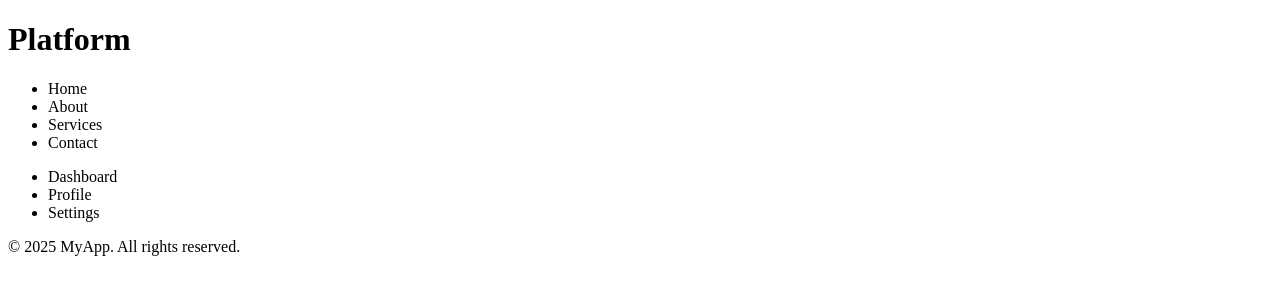
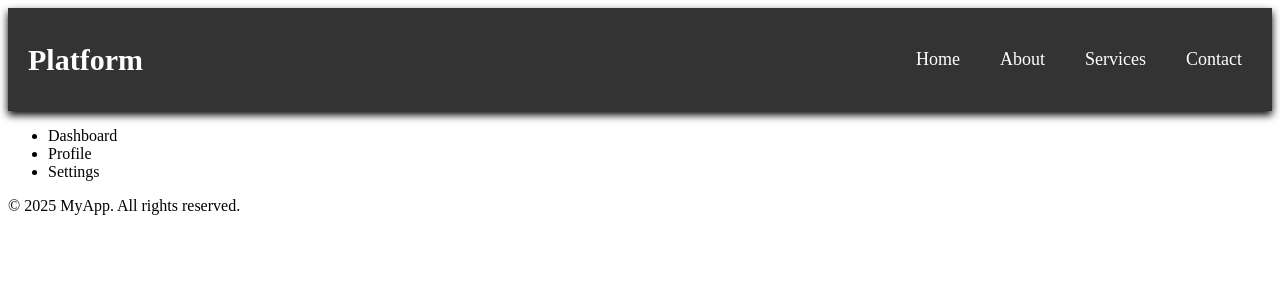
Before and after one commit to sriharsh1104/vite-scss, a React (Vite) app in the folder project_setup/: page /app in a window 1280 px wide. Shown: the top 300 px of the page. Built offline with nearby package versions, Linux system fonts and the light colour scheme.

Commit message:
feature: css for Header is added

```diff
--- a/project_setup/src/Components/Header/Header.scss
+++ b/project_setup/src/Components/Header/Header.scss
@@ -0,0 +1,38 @@
+.header {
+  display: flex;
+  justify-content: space-between;
+  align-items: center;
+  padding: 20px;
+  background-color: #333;
+  color: white;
+  box-shadow: 0 4px 8px rgba(0, 0, 0, 1);
+
+  .logo {
+    cursor: pointer;
+    h1 {
+      margin: 0;
+      font-size: 30px;
+      color: white;
+    }
+  }
+  .nav {
+    ul {
+      list-style: none;
+      display: flex;
+      gap: 20px;
+      li {
+        .nav-link {
+          color: white;
+          font-size: 18px;
+          padding: 5px 10px;
+          cursor: pointer;
+          transition: background-color 0.3s ease;
+          &:hover {
+            background-color: #4caf50;
+            border-radius: 4px;
+          }
+        }
+      }
+    }
+  }
+}
--- a/project_setup/src/Components/Header/Header.tsx
+++ b/project_setup/src/Components/Header/Header.tsx
@@ -1,4 +1,5 @@
 import { useNavigate } from "react-router-dom";
+import "./Header.scss"
 
 const Header: React.FC = () => {
   const navigate = useNavigate();
```
